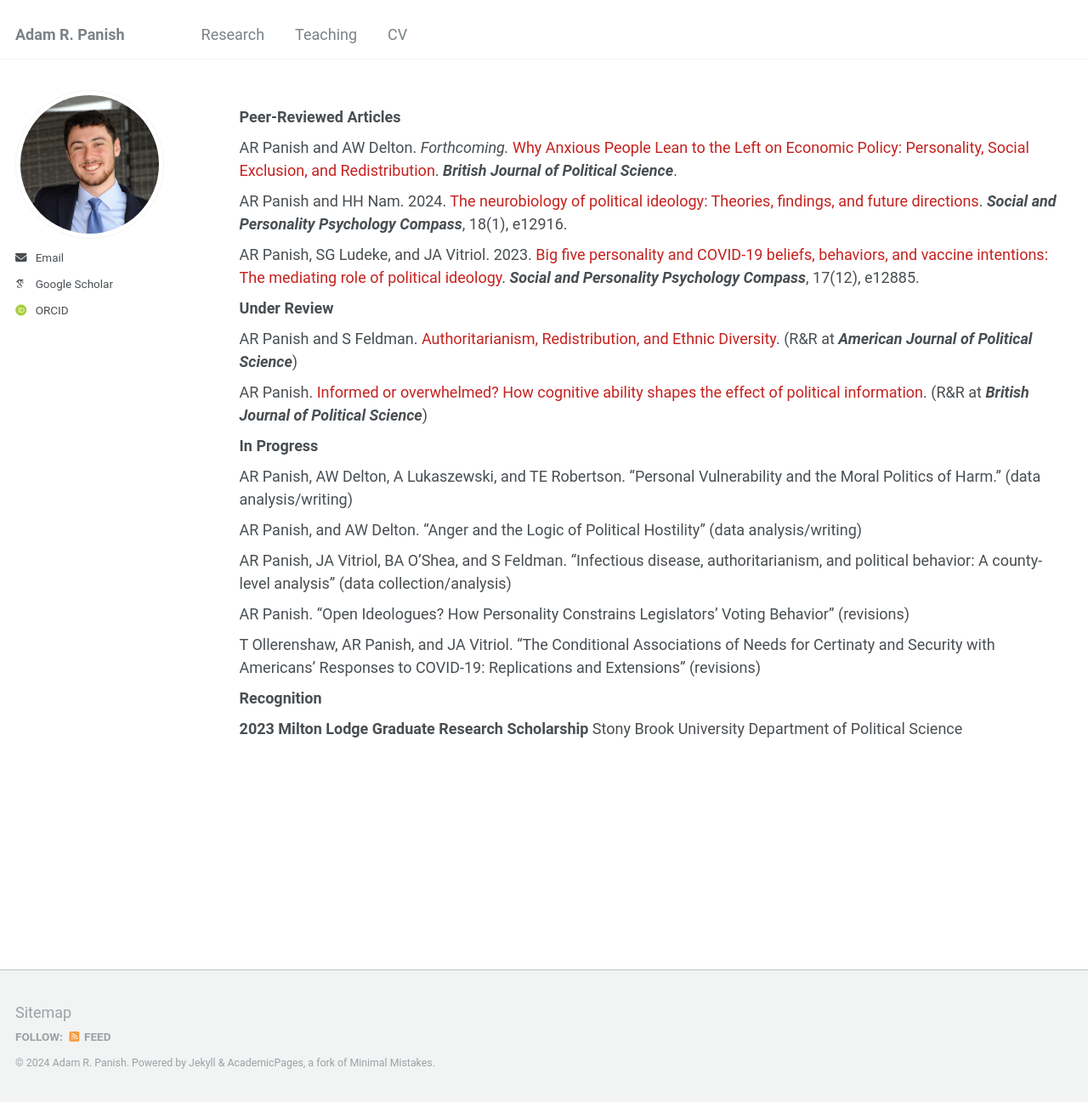
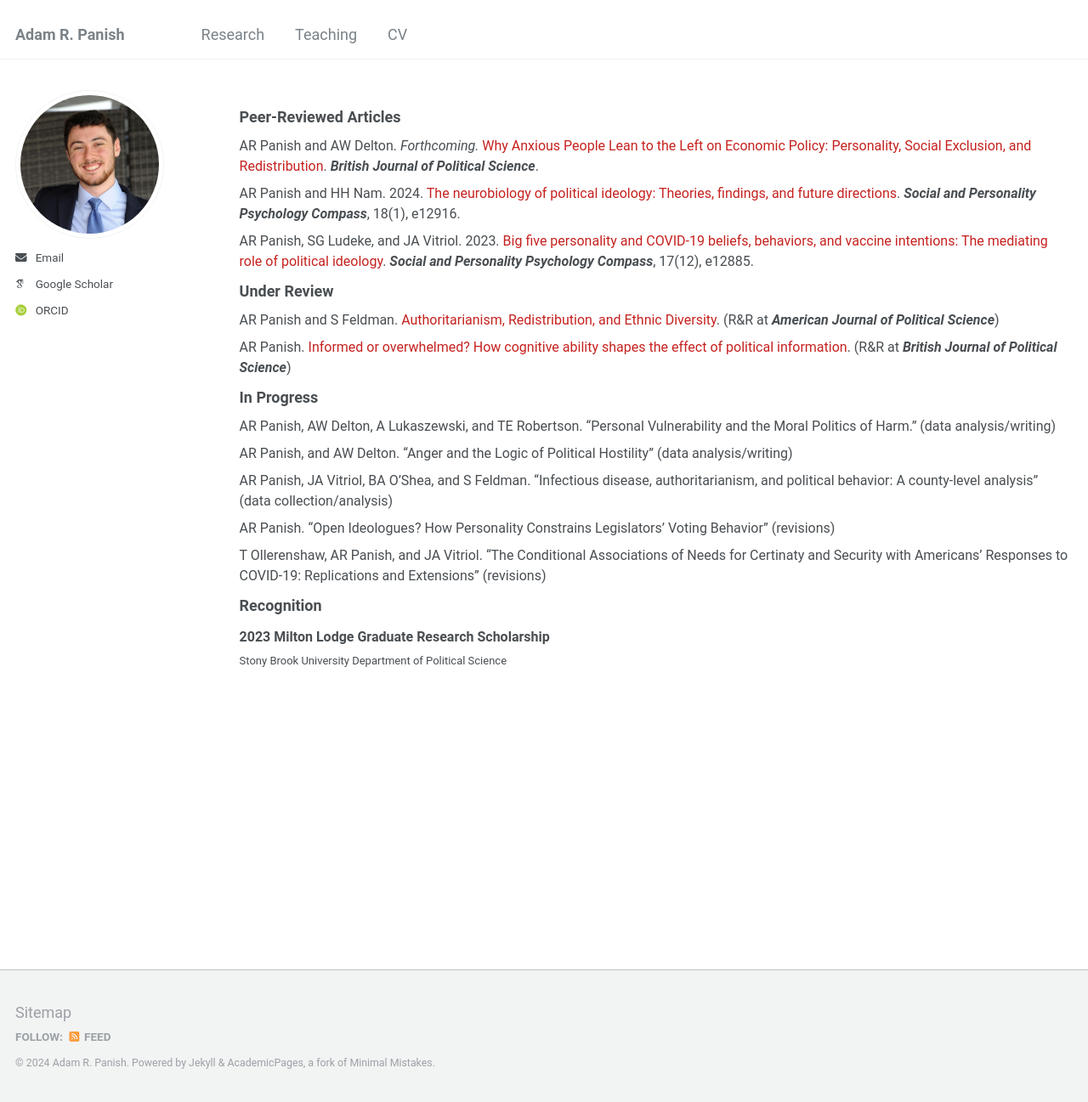
Before and after one commit to adampanish/adampanish.github.io, a Jekyll site: the page built from _pages/research.html, in a window 1280 px wide and 1297 px high. Shown: the whole window at 85% size. Built offline with Jekyll 4.4.1, drawn with Linux system fonts in a browser that asks for light colours; some web fonts are replaced.

Commit message:
Update research.html

```diff
--- a/_pages/research.html
+++ b/_pages/research.html
@@ -13,38 +13,48 @@ ul{
 </heading>
 <ul style="list-style-type:none">
   <li>
-    <b>Peer-Reviewed Articles</b>
+    <font size=4.5><b>Peer-Reviewed Articles</b></font>
     <ul style="list-style-type:none">
+        <font size=3>
       <li>AR Panish and AW Delton. <i>Forthcoming.</i> <a style="text-decoration:none" href="https://www.dropbox.com/scl/fi/6asbl7xmwbo2fbpg2q6eq/panish_delton_anxious_2024.pdf?rlkey=wwmde8r5b71kkw3dkat90zyrc&st=rbajjc4g&dl=0" target="_blank">Why Anxious People Lean to the Left on Economic Policy: Personality, Social Exclusion, and Redistribution</a>. <i><strong>British Journal of Political Science</strong></i>.</li>
       <li>AR Panish and HH Nam. 2024. <a style="text-decoration:none" href="https://www.dropbox.com/scl/fi/sj69ayc1z5t7d8o8twixv/panish_nam_brain_2024.pdf?rlkey=09l0qc5kdduh0qt1v3o8tylbq&st=9qsrs6lu&dl=0" target="_blank">The neurobiology of political ideology: Theories, findings, and future directions</a>. <i><strong>Social and Personality Psychology Compass</strong></i>, 18(1), e12916.</li>
       <li>AR Panish, SG Ludeke, and JA Vitriol. 2023. <a style="text-decoration:none" href="https://www.dropbox.com/scl/fi/tf16ohk1c1dyxmyltifek/panish_ludeke_vitriol_covid_2023.pdf?rlkey=bsmblnhw2cpspw8ebk6g9lb18&st=u2ak5dkg&dl=0" target="_blank">Big five personality and COVID-19 beliefs, behaviors, and vaccine intentions: The mediating role of political ideology</a>. <i><strong>Social and Personality Psychology Compass</strong></i>, 17(12), e12885.</li>
+        </font>
     </ul>
   </li>
 
   <li>
-    <b>Under Review</b>
+    <font size=4.5><b>Under Review</b></font>
     <ul style="list-style-type:none">
+        <font size=3>
         <li>AR Panish and S Feldman. <a style="text-decoration:none" href="https://www.dropbox.com/scl/fi/58i4blxvq4boe47q8djv4/panish_feldman_redistribution_2024.pdf?rlkey=dcqn3b67jbtd5e4cmmjxefnyf&st=5iwmtlqf&dl=0" target="_blank">Authoritarianism, Redistribution, and Ethnic Diversity</a>. (R&R at <i><strong>American Journal of Political Science</strong></i>)</li>
         <li>AR Panish. <a style="text-decoration:none" href="https://www.dropbox.com/scl/fi/o7ml9g0v776t21cq4epw9/panish_cognitive_2024.pdf?rlkey=i0hdacf0qrlucznukqmjecg83&st=ghvrcxp5&dl=0" target="_blank">Informed or overwhelmed? How cognitive ability shapes the effect of political information</a>. (R&R at <i><strong>British Journal of Political Science</strong></i>)</li>
+        </font>
     </ul>
   </li>
 
   <li>
-    <b>In Progress</b>
+    <font size=4.5><b>In Progress</b></font>
     <ul style="list-style-type:none">
+        <font size=3>
         <li>AR Panish, AW Delton, A Lukaszewski, and TE Robertson. <q>Personal Vulnerability and the Moral Politics of Harm.</q> (data analysis/writing)</li>
         <li>AR Panish, and AW Delton. <q>Anger and the Logic of Political Hostility</q> (data analysis/writing)</li>
         <li>AR Panish, JA Vitriol, BA O’Shea, and S Feldman. <q>Infectious disease, authoritarianism, and political behavior: A county-level analysis</q> (data collection/analysis)</li>
         <li>AR Panish. <q>Open Ideologues? How Personality Constrains Legislators’ Voting Behavior</q> (revisions)</li>
         <li>T Ollerenshaw, AR Panish, and JA Vitriol. <q>The Conditional Associations of Needs for Certinaty and Security with Americans’ Responses to COVID-19: Replications and Extensions</q> (revisions)</li>
+        </font>
     </ul>
   </li>
 
   <li>
-    <b>Recognition</b>
+    <font size=4.5><b>Recognition</b></font>
     <ul style="list-style-type:none">
-        <li><b>2023 Milton Lodge Graduate Research Scholarship</b>
-            Stony Brook University Department of Political Science
+        <font size=3>
+        <li><b>2023 Milton Lodge Graduate Research Scholarship</b><br>
+        </font>
+        <font size=2>
+        Stony Brook University Department of Political Science
+        </font>
         </li>
     </ul>
   </li>
```
